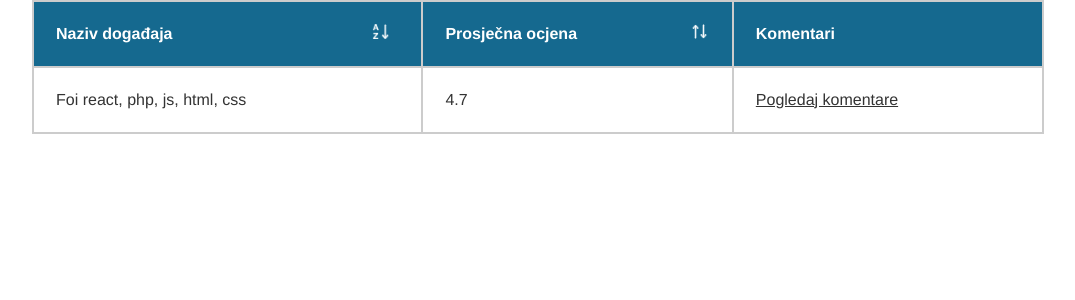
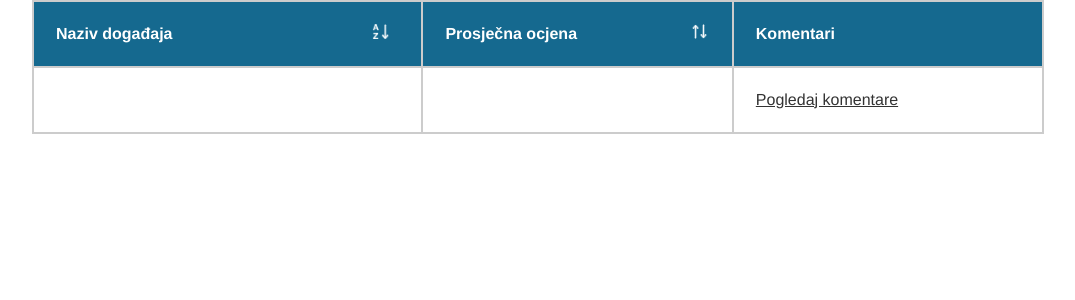
Before and after one commit to DnameZ/TeamProject, a React (Create React App) app: page /statistics in a window 1280 px wide. Shown: the top 300 px of the page, without its empty margins (102-1177 px from the left). Built offline with nearby package versions, Linux system fonts and the light colour scheme.

Commit message:
modifed code

```diff
--- a/src/components/StatisticsEvents/StatisticsEvents.js
+++ b/src/components/StatisticsEvents/StatisticsEvents.js
@@ -22,9 +22,9 @@ const StatisticsEvents = ({ eventsTitle, averageRating }) => {
     <>
       <MobileWrapper>
         <MobileTitle>Naziv događaja:</MobileTitle>
-        <MobileText>Foi react, php, js, html, css</MobileText>
+        <MobileText>{eventsTitle}</MobileText>
         <MobileTitle>Prosječna ocjena:</MobileTitle>
-        <MobileText>4.7</MobileText>
+        <MobileText>{averageRating}</MobileText>
         <MobileTitle>Komentari:</MobileTitle>
         <MobileTextCommentar>Pogledaj komentare</MobileTextCommentar>
       </MobileWrapper>
@@ -45,8 +45,8 @@ const StatisticsEvents = ({ eventsTitle, averageRating }) => {
         </TableHead>
         <TableBody>
           <Tr>
-            <Td>Foi react, php, js, html, css</Td>
-            <Td>4.7</Td>
+            <Td>{eventsTitle}</Td>
+            <Td>{averageRating}</Td>
             <TdComments>Pogledaj komentare</TdComments>
           </Tr>
         </TableBody>
--- a/src/components/StatisticsEvents/StatisticsEventsStyle.js
+++ b/src/components/StatisticsEvents/StatisticsEventsStyle.js
@@ -145,6 +145,9 @@ export const SortIconAZ = styled.img`
   width: 17px;
   height: 15px;
   object-fit: contain;
+  &:hover {
+    cursor: pointer;
+  }
 
   @media screen and (${breakpoints.tablet}) {
     margin-left: 54px;
@@ -158,8 +161,10 @@ export const SortIconAZ = styled.img`
 export const SortIcon = styled.img`
   width: 17px;
   height: 15px;
-
   object-fit: contain;
+  &:hover {
+    cursor: pointer;
+  }
 
   @media screen and (${breakpoints.tablet}) {
     margin-left: 24px;
```
